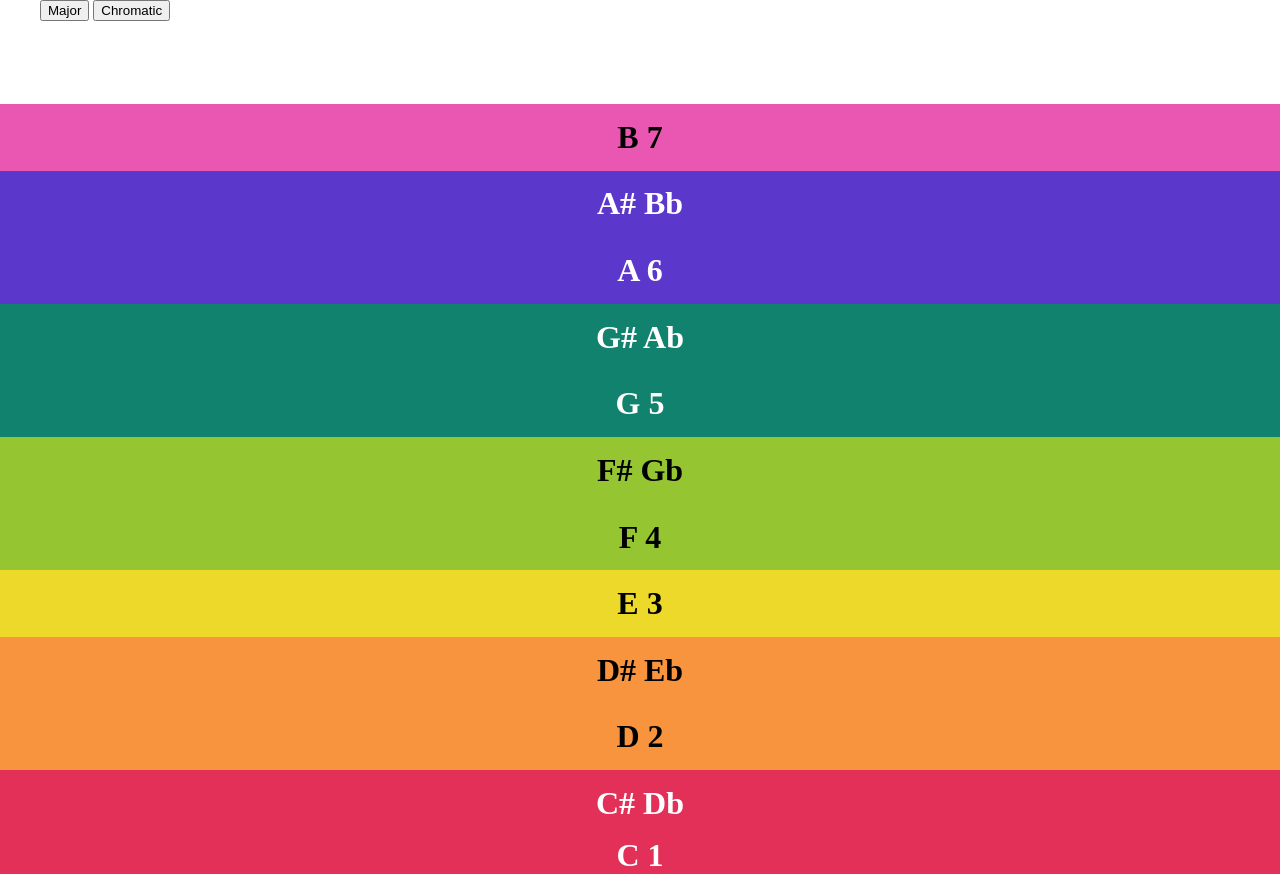
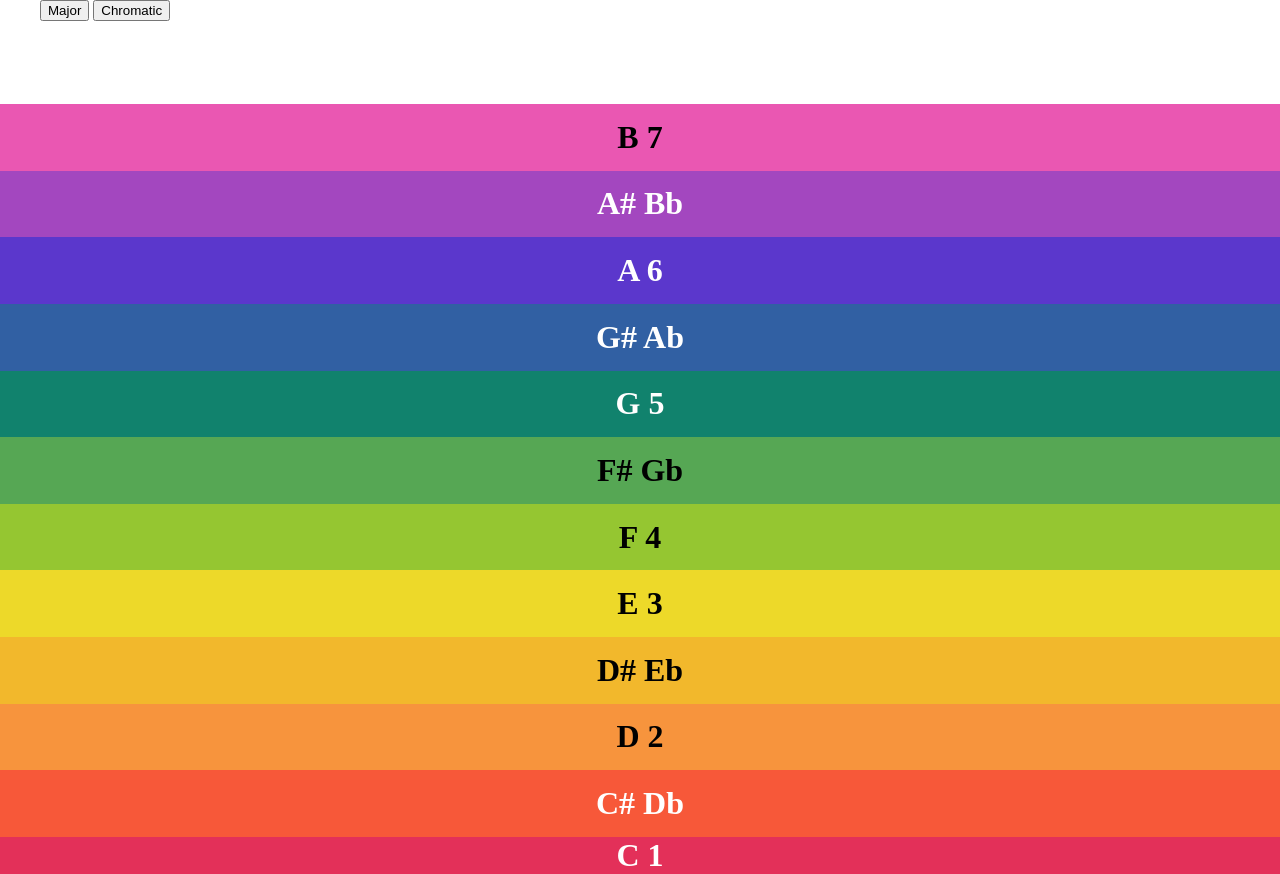
Before and after one commit to gatewayprogrammingschool/keys, a plain HTML site: page index.html in a window 1280 px wide. Both pictures are taken after a click on the button "Chromatic". Drawn offline with Linux system fonts and the light colour scheme.

Commit message:
Update site.css

```diff
--- a/site.css
+++ b/site.css
@@ -72,7 +72,7 @@ body {
   top: 11%;
 }
 .chromatic-cs {
-  background: #e33059;
+  background: #f75839;
   color: white;
   top: 18.4%;
 }
@@ -82,7 +82,7 @@ body {
   top: 25.8%;
 }
 .chromatic-ds {
-  background: #f7943d;
+  background: #f2b82c;
   color: black;
   top: 33.2%;
 }
@@ -97,7 +97,7 @@ body {
   top: 48%;
 }
 .chromatic-fs {
-  background: #95c631;
+  background: #56a754;
   color: black;
   top: 55.4%;
 }
@@ -107,7 +107,7 @@ body {
   top: 62.8%;
 }
 .chromatic-gs {
-  background: #11826d;
+  background: #3160a3;
   color: white;
   top: 70.2%;
 }
@@ -117,7 +117,7 @@ body {
   top: 77.6%;
 }
 .chromatic-as {
-  background: #5b37cc;
+  background: #a347bf;
   color: white;
   top: 85%;
 }
```
